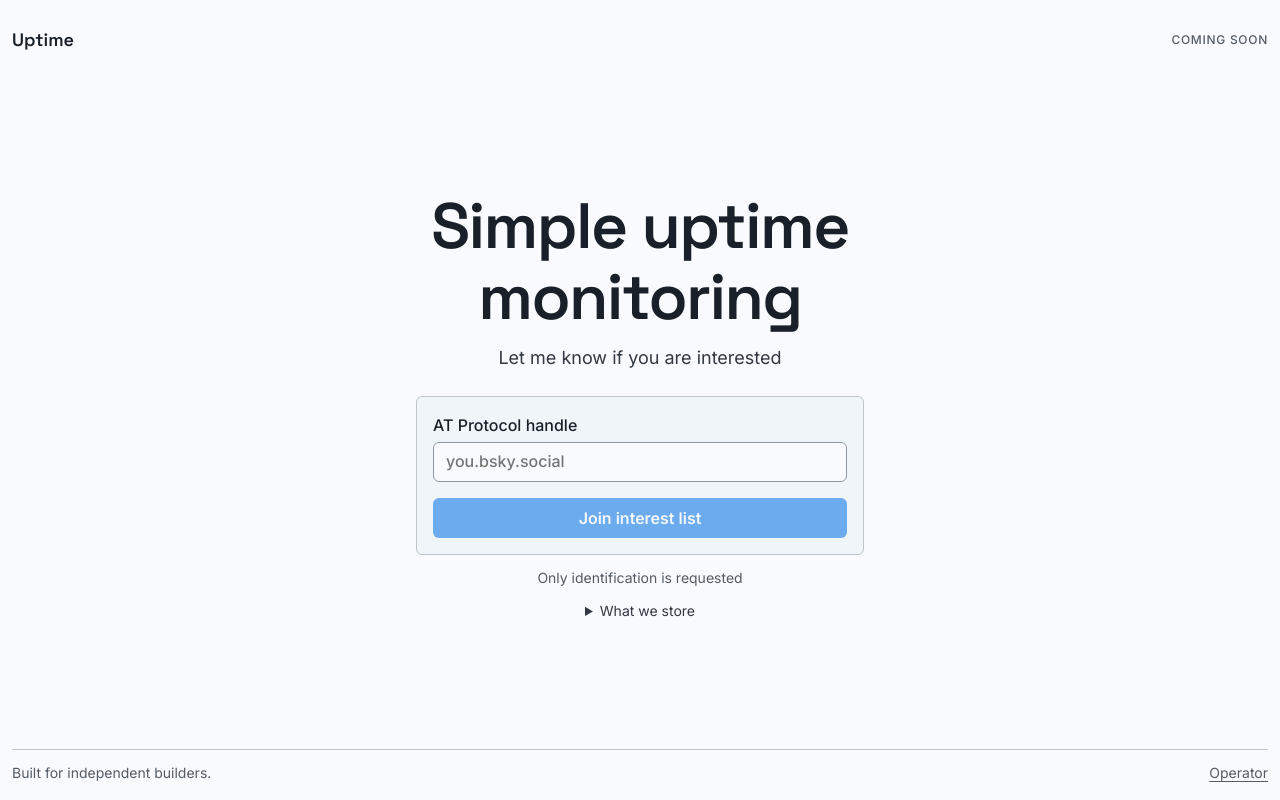
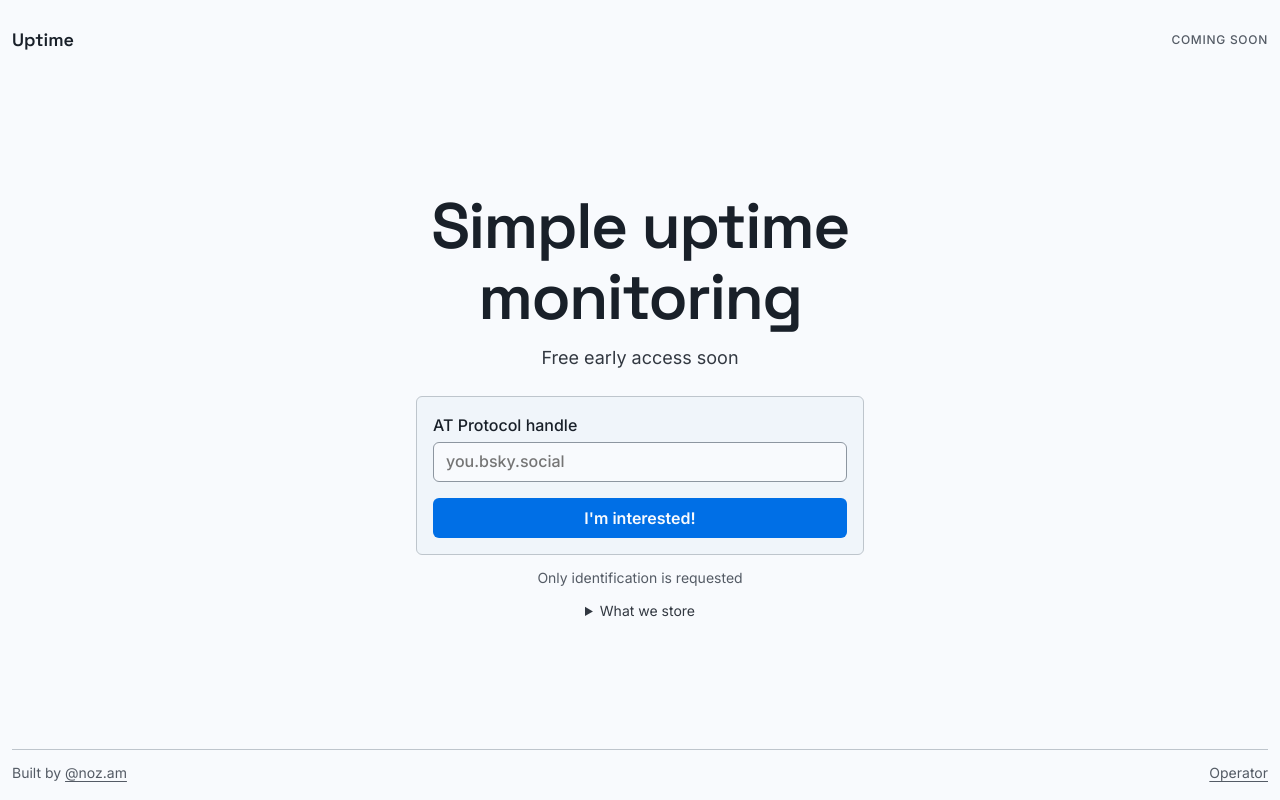
Before and after one commit to nozamdavid/uptime, a React (Vite) app in the folder apps/web/: page / in a window 1280 px wide. Built offline with nearby package versions, Linux system fonts and the light colour scheme.

Commit message:
Update interest signup copy and preserve button contrast

```diff
--- a/apps/web/src/product-shell.tsx
+++ b/apps/web/src/product-shell.tsx
@@ -44,7 +44,7 @@ export function LandingPage() {
       </header>
       <section className="landing__hero">
         <h1>Simple uptime monitoring</h1>
-        <p className="landing__lede">Let me know if you are interested</p>
+        <p className="landing__lede">Free early access soon</p>
         {interestState === 'confirmed' ? (
           <p role="status">Thanks, @{interestSignup?.handle} is on the interest list.</p>
         ) : interestState === 'loading' ? (
@@ -70,7 +70,9 @@ export function LandingPage() {
         </details>
       </section>
       <footer className="landing__footer">
-        <span>Built for independent builders.</span>
+        <span>
+          Built by <a href="https://bsky.app/profile/noz.am">@noz.am</a>
+        </span>
         <a href="/operator">Operator</a>
       </footer>
     </main>
@@ -117,7 +119,7 @@ export function InterestForm() {
         </p>
       )}
       <button className="button button--primary" disabled={busy || !handle.trim()}>
-        {busy ? 'Connecting…' : 'Join interest list'}
+        {busy ? 'Connecting…' : "I'm interested!"}
       </button>
     </form>
   );
--- a/apps/web/src/styles.css
+++ b/apps/web/src/styles.css
@@ -275,6 +275,8 @@ small {
 }
 .landing__hero .auth-card .button {
   width: 100%;
+  /* Keep the theme's accessible color pair even before a handle is entered. */
+  opacity: 1;
 }
 .landing__note {
   margin-top: var(--space-sm);
```
Also changed, not shown: 1 other file (tests, documents, lock files or other folders).
